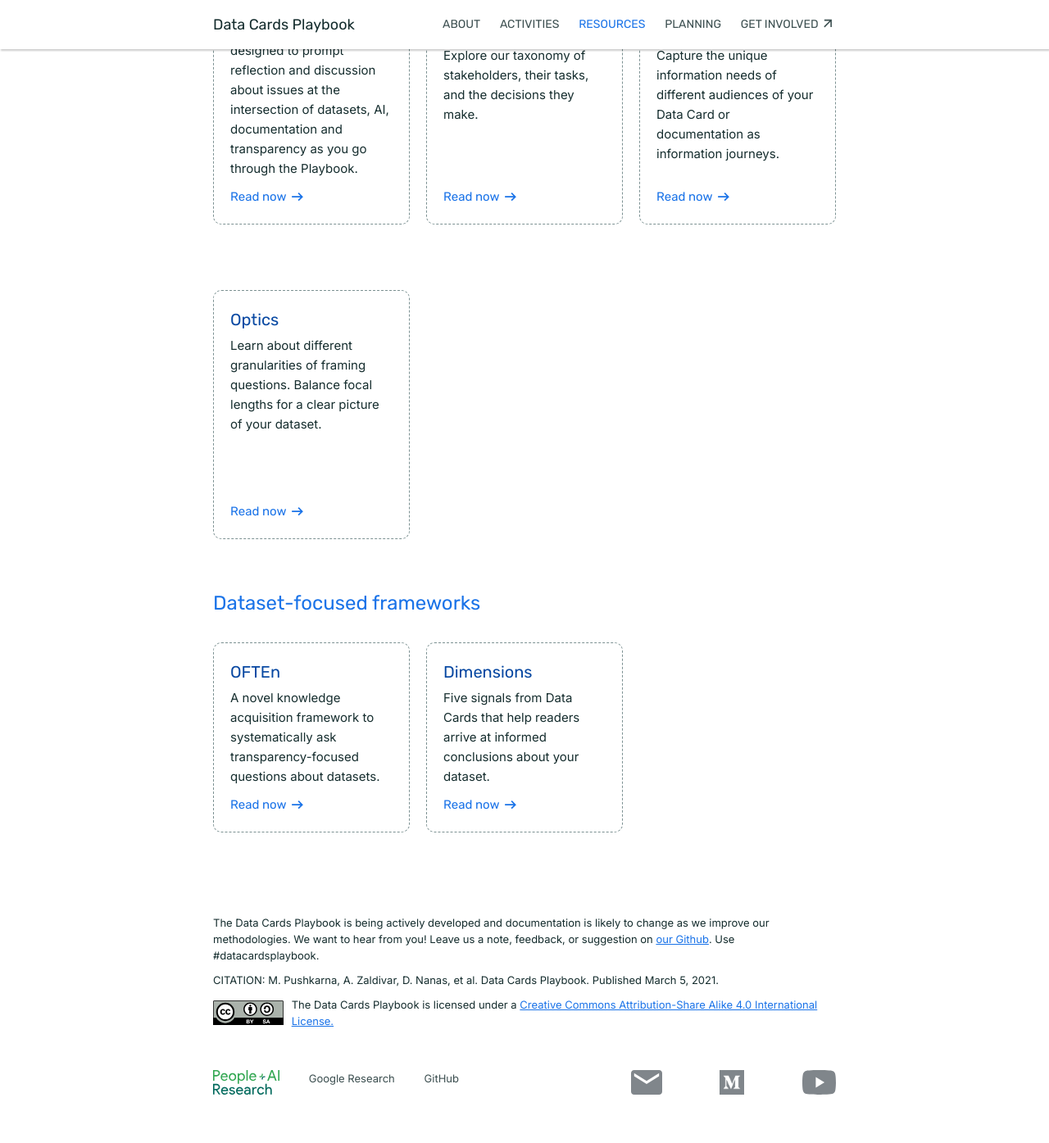
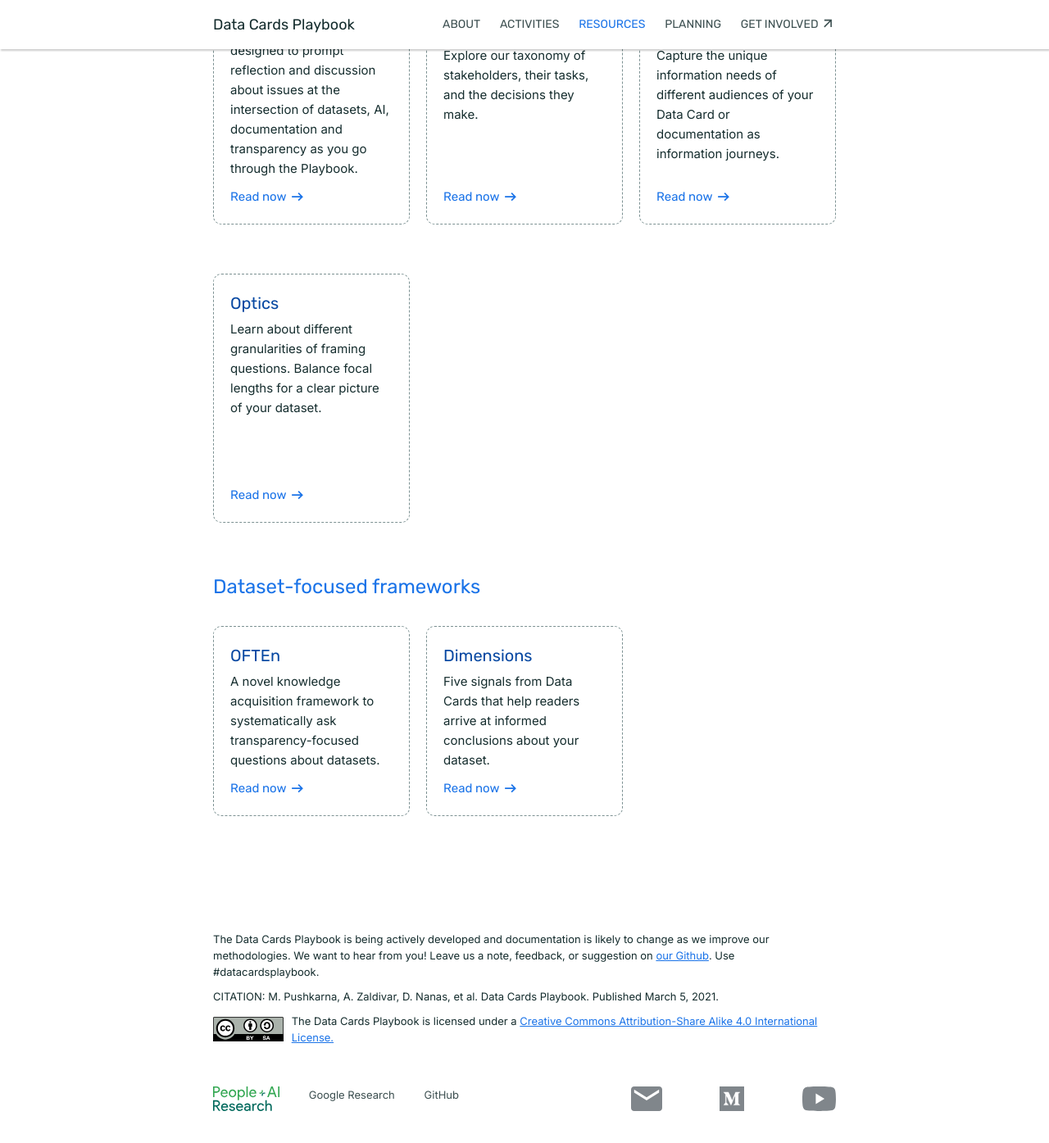
Before and after one commit to PAIR-code/datacardsplaybook, a Jekyll site: the page built from resources.md, in a window 1280 px wide and 1400 px high, scrolled down 356 px. Shown: the top 1395 px of the window at 82% size. Built offline with Jekyll 4.4.1, drawn with Linux system fonts in a browser that asks for light colours.

Commit message:
Adjust padding

```diff
--- a/_includes/footnote.html
+++ b/_includes/footnote.html
@@ -1,4 +1,4 @@
-<div class="content">
+<div class="content footnote">
   <p>The Data Cards Playbook is being actively developed and documentation is
   likely to change as we improve our methodologies. We want to hear from you!
   Leave us a note, feedback, or suggestion on <a href="https://github.com/PAIR-code/datacardsplaybook/" rel="noopener noreferrer">our Github</a>.
--- a/_sass/main.scss
+++ b/_sass/main.scss
@@ -414,7 +414,7 @@ section {
   display: block;
   padding-bottom: $y-padding;
   column-gap: 20px;
-  grid-row-gap: 40px;
+  grid-row-gap: 20px;
   grid-auto-rows: 1fr;
   grid-template-columns: repeat(2, 1fr);
 }
@@ -506,15 +506,16 @@ section {
 }
 
 footer {
+  margin-top: $y-padding;
   flex-direction: column;
   align-items: center;
   justify-content: center;
+}
 
-  p {
-    font-size: 13px;
-    line-height: 20px;
-    margin-bottom: 10px;
-  }
+footer p, .footnote p {
+  font-size: 13px;
+  line-height: 20px;
+  margin-bottom: 10px;
 }
 
 img.license {
```
